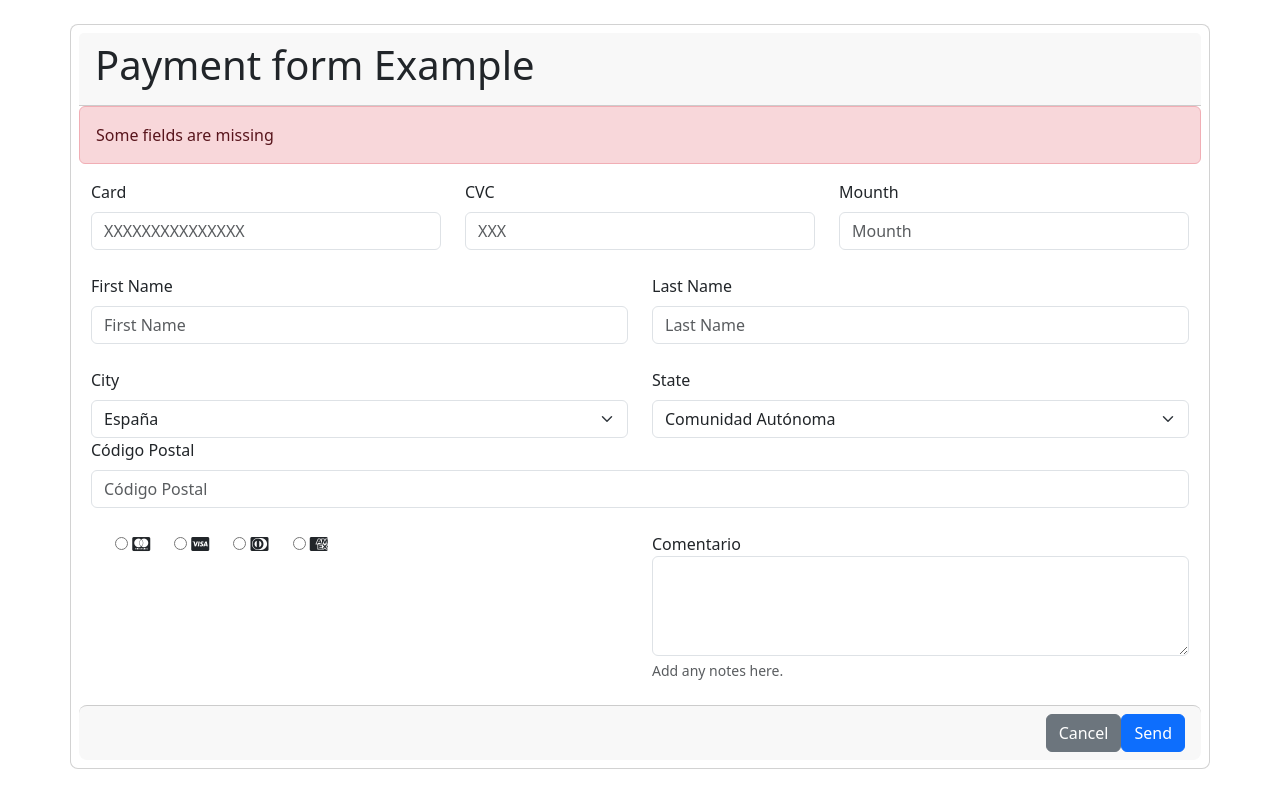
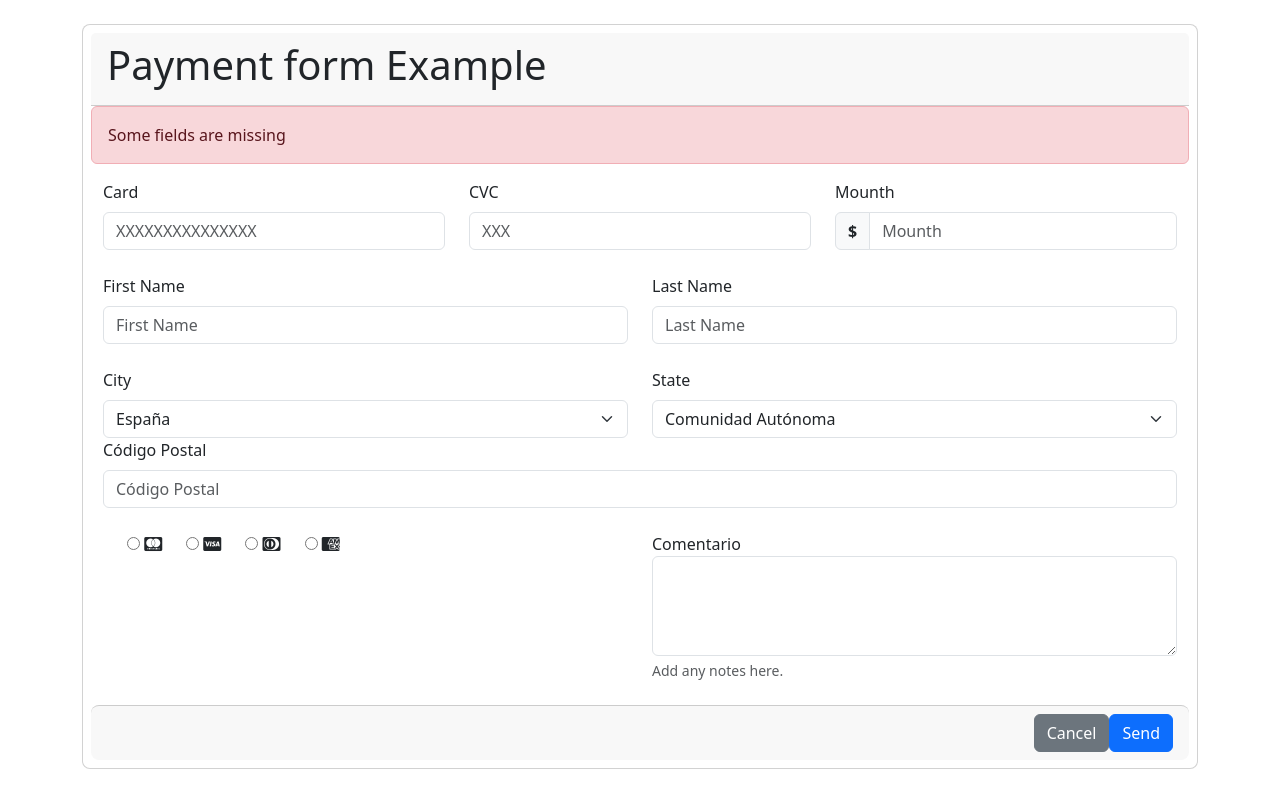
Before and after one commit to 4GeeksAcademy/jppe-Form-HTML, a plain HTML site: page index.html in a window 1280 px wide. Drawn offline with nearby package versions, Linux system fonts and the light colour scheme.

Commit message:
savetest

```diff
--- a/index.html
+++ b/index.html
@@ -11,7 +11,7 @@
 <body>
   <div class="container pt-4">
 
-  <div class="row card rounded-3 d-flex justify-content-center">
+  <div class="card rounded-3 d-flex justify-content-center">
 
         <form class="row d-flex justify-content-center mx-0 p-2">
 
@@ -35,26 +35,35 @@
             </div>
             <div class="col-lg-4 col-md-6 mb-4">
               <label for="CVCnumber" class="form-label">CVC</label>
-              <input type="number" class="form-control" id="CVCnumber" placeholder="XXX" maxlength="3" required>
+              <input type="text" class="form-control" id="CVCnumber" maxlength="3" placeholder="XXX"  required>
             </div>
             <div class="col-lg-4 col-md-6 mb-4">
+
               <label for="mounthText" class="form-label">Mounth</label>
+              <div></div>
+              <div class="input-group d-flex align-items-center">
+              <span class="input-group-text">
+                <b>$</b>
+              </span>
               <input type="text" class="form-control" id="mounthText" placeholder="Mounth" maxlength="20" required>
+
             </div>
+            </div>
+
 
             <div class="col-lg-6 col-md-6 col-ms-12 mb-4">
               <label for="firstName" class="form-label">First Name</label>
               <input type="text" class="form-control" id="firstName" placeholder="First Name" maxlength="20" required>
             </div>
-            <div class="col-lg-6 col-md-6 col-ms-12mb-4">
+            <div class="col-lg-6 col-md-6 col-ms-12 mb-4">
               <label for="lastName" class="form-label">Last Name</label>
               <input type="text" class="form-control" id="lastName" placeholder="Last Name" maxlength="20" required>
              </div>
 
 
-             <div class="col-md-6 col-sm-12">
-              <label for="inputState" class="form-label">City</label>
-              <select id="inputState" class="form-select" placeholder="City">
+             <div class="col-lg-6 col-md-6 col-sm-12">
+              <label for="inputCity" class="form-label">City</label>
+              <select id="inputCity" class="form-select" placeholder="City">
                 <option selected>City</option>
                 <option value="AF">Afganistán</option>
 <option value="AL">Albania</option>
@@ -293,7 +302,7 @@
 
               </select>
             </div>
-            <div class="col-md-6 col-sm-12">
+            <div class="col-lg-6 col-md-6 col-sm-12">
               <label for="inputState" class="form-label">State</label>
               <select id="inputState" class="form-select" >
                 <option selected >Comunidad Autónoma</option>
@@ -400,8 +409,8 @@
 
             </div>
             <div class="card-footer rounded-3 text-body-secondary d-flex justify-content-end">
-              <button type="button" class="btn btn-secondary">Cancel</button>
-              <button type="button" class="btn btn-primary">Send</button>
+              <button type="button" class="btn btn-secondary" id="buttonCancel">Cancel</button>
+              <button type="button submit" class="btn btn-primary">Send</button>
             </div>
           </form>
 
```
Also changed, not shown: style.css (line endings or trailing spaces).
